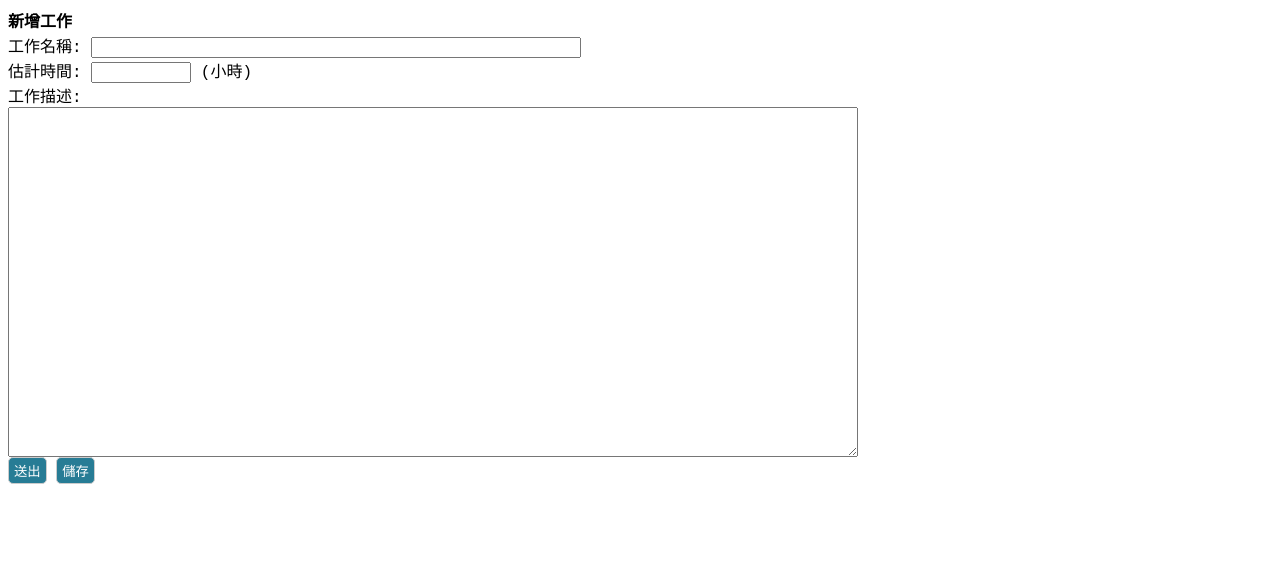
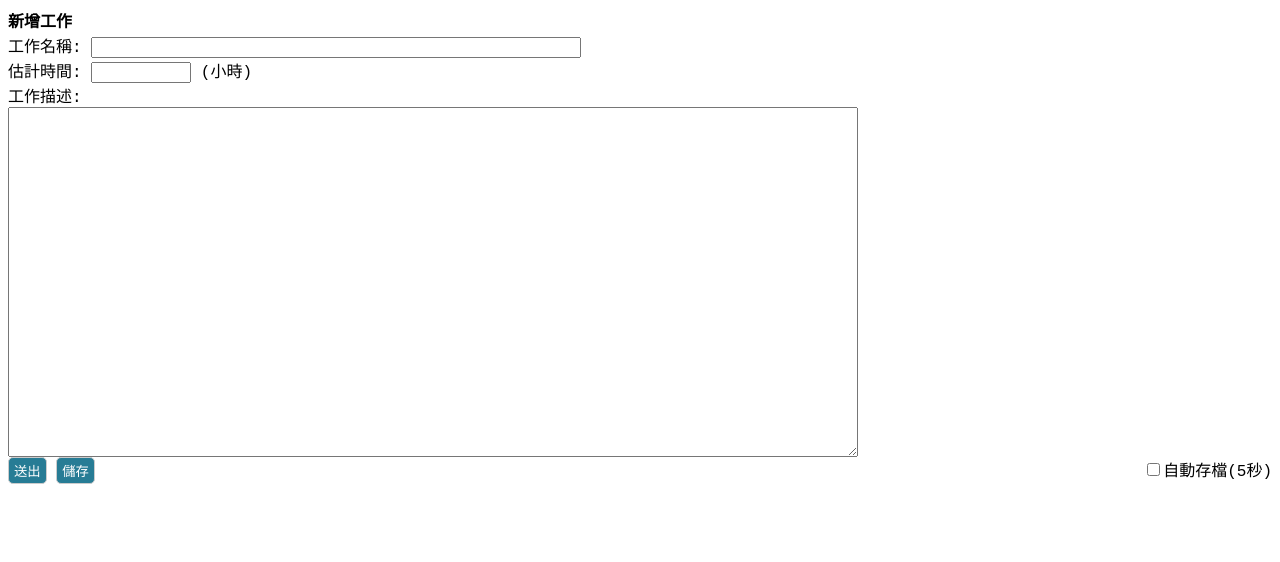
Before and after one commit to fishingboy/ezToDo, a CodeIgniter app: page /index.php/form/todo_edit/index/1 in a window 1280 px wide. Shown: the top 562 px of the page. Run offline with CodeIgniter, Linux system fonts and the light colour scheme; data comes from the database, SQL or seed files in the repository.

Commit message:
加上自動存檔功能

```diff
--- a/application/views/form/todo_edit_view.php
+++ b/application/views/form/todo_edit_view.php
@@ -10,11 +10,25 @@
 #fmUsedHours   {width:100px;}
 .add #fmNote   {width:850px; height:350px;}
 .edit #fmNote  {width:850px; height:300px;}
+#button_bar    {}
+#button_left   {float: left;}
+#button_right  {float: right;}
 </style>
 <script type="text/javascript">
-$(function()
+var $todo_edit =
 {
-    $('#fmSave').bind('click', function()
+    // 頁面初始化
+    page_init : function()
+    {
+        // 存檔
+        $('#fmSave').bind('click', this, this.save);
+
+        // 自動存檔
+        $('#fmAutoSave').bind('click', this, this.auto_save);
+    },
+
+    // 存檔
+    save : function(event)
     {
         var param =
         {
@@ -39,7 +53,23 @@ $(function()
                 $('#msg').text(data.msg);
             }
         });
-    });
+    },
+
+    // 自動存檔
+    auto_save : function(event)
+    {
+        if ($('#fmAutoSave').prop('checked'))
+        {
+            $todo_edit.save();
+            window.setTimeout($todo_edit.auto_save, 5000);
+        }
+    }
+};
+
+
+$(function()
+{
+    $todo_edit.page_init();
 });
 </script>
 </head>
@@ -60,9 +90,16 @@ $(function()
     <input type='hidden' id='fmStatus' name='fmStatus' value='{todo_status}'>
     <?php endif; ?>
     <div>工作描述: <br><textarea id='fmNote' name='fmNote'>{todo_note}</textarea></div>
-    <input id='fmSubmit' type='submit' class='button' value='送出'>
-    <input id='fmSave' type='button' class='button' value='儲存'>
-    <span id='msg'></span>
+    <div id='button_bar' class='clearfix'>
+        <div id='button_left'>
+            <input id='fmSubmit' type='submit' class='button' value='送出'>
+            <input id='fmSave' type='button' class='button' value='儲存'>
+            <span id='msg'></span>
+        </div>
+        <div id='button_right'>
+            <input type='checkbox' id='fmAutoSave' name='fmAutoSave' value='1'>自動存檔(5秒)
+        </div>
+    </div>
 </form>
 </body>
 </html>
```
